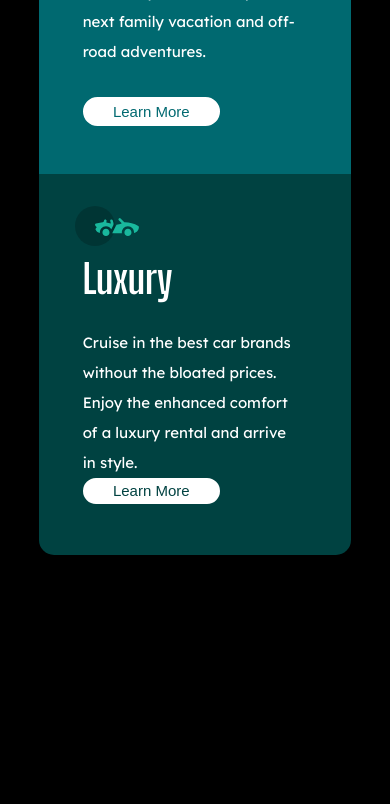
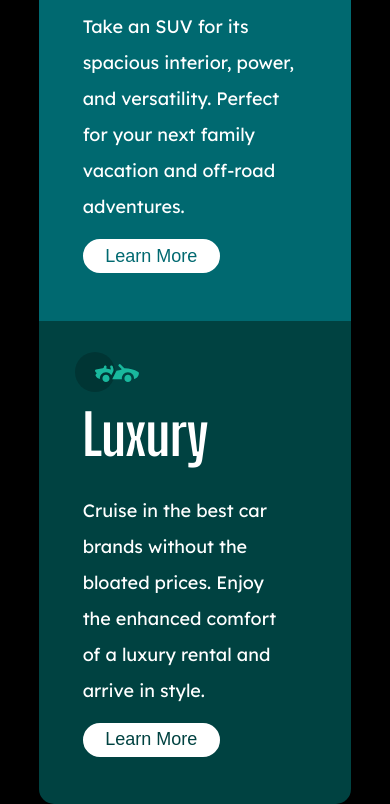
Before and after one commit to black-hole-digital-solutions/3-column-preview-component, a plain HTML site: page index.html in a window 390 px wide. Shown: the part 686-1490 px from the top of the page. Before the commit the page ends 1241 px from the top, so only its background shows below. Drawn offline with Linux system fonts and the light colour scheme.

Commit message:
made adjustments to styling

```diff
--- a/style.css
+++ b/style.css
@@ -43,7 +43,7 @@ div {
 
     h1 {
         font-family: 'Big Shoulders Display', cursive;
-        font-size:2.5rem;
+        font-size:3.5rem;
     }
 
 .image-container {
@@ -53,14 +53,16 @@ div {
 }
 
 p {
+    height: 300px;
     width: 85%;
+    font-size: 1.2rem;
     line-height: 2;
 }
 
 button {
     width: 55%;
     height: 10%;
-    border-radius: 25px;
+    border-radius: 35px;
     border: solid 2px white;
     /* margin-top:25%; */
     /* bottom: 0px; */
@@ -128,7 +130,7 @@ border-bottom-left-radius: 15px;
     }
 
     #luxury p {
-        margin-bottom:0;
+        /* margin-bottom:0; */
     }
 }
 
@@ -183,7 +185,8 @@ border-bottom-left-radius: 15px;
     }
 
     P {
-        font-size: 15px;
+        font-size: 18px;
+        height: 225px;
     }
 
     #sedan {
@@ -203,7 +206,7 @@ border-bottom-left-radius: 15px;
     }
 
     button {
-        margin-top: 10%;
-        font-size: 15px;
+        font-size:18px;
     }
+
 }
```
